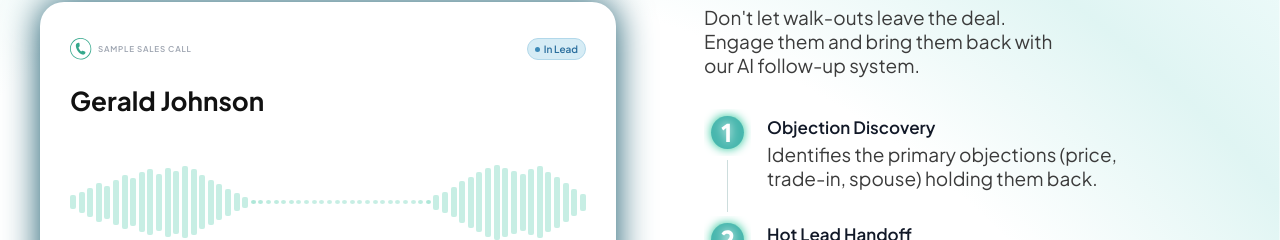
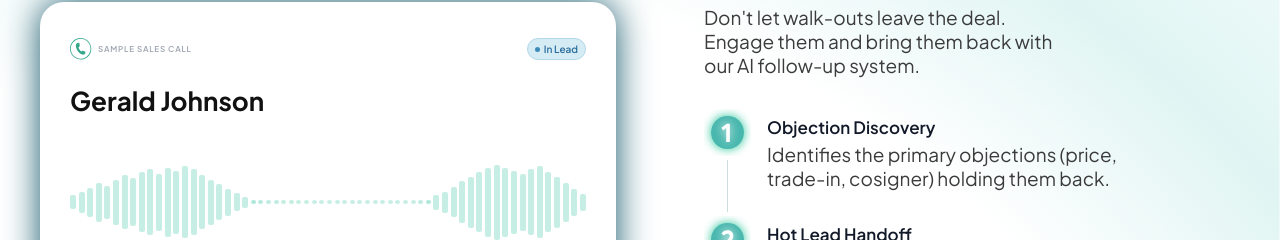
Before and after one commit to Lokam-AI/lokam-website, a Next.js app: page / in a window 1280 px wide. Shown: the part 2328-2568 px from the top of the page. Built offline with nearby package versions, Linux system fonts and the light colour scheme; no server answers.

Commit message:
optimizations

```diff
--- a/app/components/HowItWorksCards.tsx
+++ b/app/components/HowItWorksCards.tsx
@@ -8,7 +8,7 @@ const csiSteps = [
 ];
 
 const walkoutSteps = [
-  { title: "Objection Discovery", desc: "Identifies the primary objections (price, trade-in, spouse) holding them back.", maxWidth: 360 },
+  { title: "Objection Discovery", desc: "Identifies the primary objections (price, trade-in, cosigner) holding them back.", maxWidth: 360 },
   { title: "Hot Lead Handoff", desc: "Instantly escalates hot leads to the sales team with full context.", maxWidth: 370 },
   { title: "Deal Closing Insights", desc: "Gives you every insight to close more deals before they buy a competitor's vehicle.", maxWidth: 400 },
 ];
--- a/app/components/Testimonial.tsx
+++ b/app/components/Testimonial.tsx
@@ -91,6 +91,8 @@ export default function Testimonial() {
                 playbackId={PLAYBACK_ID}
                 loop
                 defaultHiddenCaptions
+                disableCookies
+                disableTracking
                 style={{
                   width: "100%",
                   height: "100%",
@@ -166,7 +168,7 @@ export default function Testimonial() {
               Close
             </button>
             <iframe
-              src={`https://player.mux.com/${PLAYBACK_ID}?autoplay=true&default-hidden-captions=true`}
+              src={`https://player.mux.com/${PLAYBACK_ID}?autoplay=true&default-hidden-captions=true&disable-cookies=true&disable-tracking=true`}
               className="w-full rounded-xl"
               style={{ border: "none", aspectRatio: "16/9" }}
               allow="accelerometer; gyroscope; autoplay; encrypted-media; picture-in-picture"
--- a/next.config.ts
+++ b/next.config.ts
@@ -4,6 +4,7 @@ const isDev = process.env.NODE_ENV !== "production";
 
 const nextConfig: NextConfig = {
   reactCompiler: true,
+  productionBrowserSourceMaps: true,
   images: {
     formats: ["image/avif", "image/webp"],
     minimumCacheTTL: 31536000, // 1 year
```
